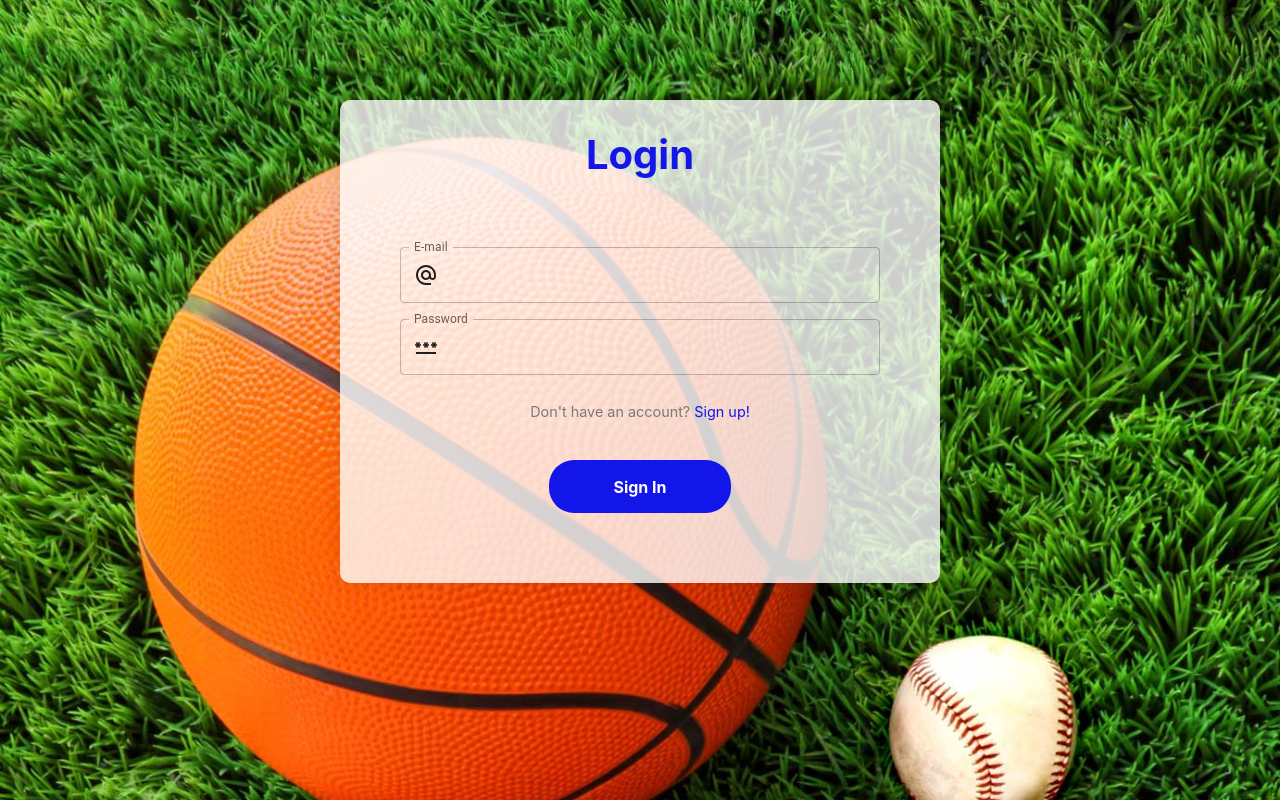
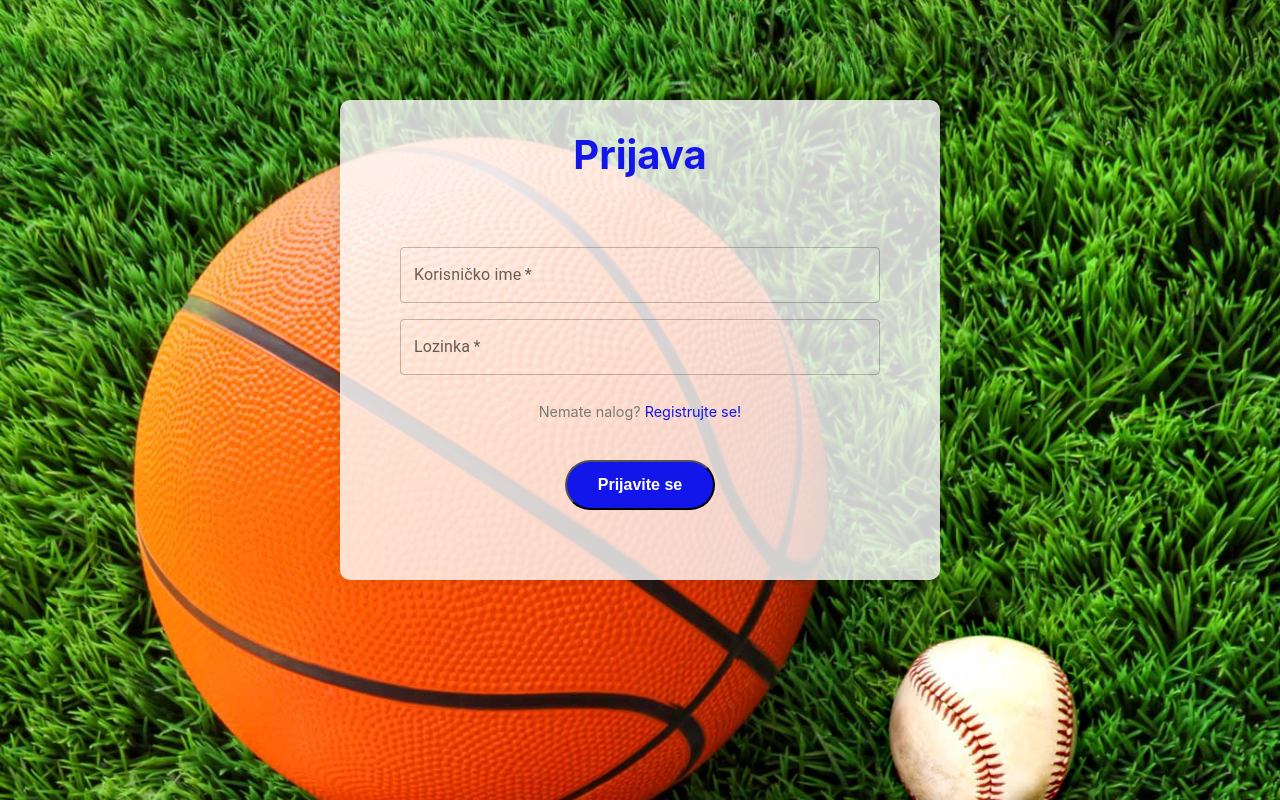
Before and after one commit to emadjedovic/dws-sportista, a React (Create React App) app in the folder app/: page / in a window 1280 px wide. Shown: the top 800 px of the page. Built offline with nearby package versions, Linux system fonts and the light colour scheme.

Commit message:
povezano sa endpointom

```diff
--- a/app/src/Components/LoginSignup.css
+++ b/app/src/Components/LoginSignup.css
@@ -1,5 +1,4 @@
-
-.container {
+.form, .container {
     display: flex;
     flex-direction: column;
     align-items: center;
@@ -58,14 +57,14 @@
     padding-left: 1rem;
 }
 
-.forgot-password {
+.account-check {
     margin-top: 20px;
     text-align: center;
     font-size: 0.9rem;
     color: #797979;
 }
 
-.forgot-password span {
+.account-check span {
     color: #1316e9;
     cursor: pointer;
 }
@@ -113,20 +112,10 @@
     margin-bottom: 8px;
   }
 
-  input[type="date"]::-webkit-calendar-picker-indicator {
-    display: none;
-}
-
-  input::-webkit-datetime-edit-fields-wrapper {
-    position: relative;
-    left: 1%;
-}
-input::-webkit-datetime-edit {
-    position: relative;
-    left: 1%;
-}
-
-
+  .poslovni-switch {
+    text-align: end;
+    color: #383636;
+  }
 
 @media screen and (max-width: 600px) {
     body{
--- a/app/src/Components/LoginSignup.js
+++ b/app/src/Components/LoginSignup.js
@@ -1,28 +1,65 @@
 import React, { useState } from 'react';
-import ReactDOM from 'react-dom/client'
-import Box from '@mui/material/Box';
-import FormControl from '@mui/material/FormControl';
-import TextField from '@mui/material/TextField';
+import {FormControl,TextField,Chip,Box,Switch} from '@mui/material';
+/*import AlternateEmailIcon from '@mui/icons-material/AlternateEmail';
+import PasswordIcon from '@mui/icons-material/Password';
 import PersonIcon from '@mui/icons-material/Person';
-import AlternateEmailIcon from '@mui/icons-material/AlternateEmail';
-import PasswordIcon from '@mui/icons-material/Password';
-import { Chip } from '@mui/material';
 import CalendarMonthIcon from '@mui/icons-material/CalendarMonth';
 import PersonPinCircleIcon from '@mui/icons-material/PersonPinCircle';
-import PhoneIcon from '@mui/icons-material/Phone';
-
-
-
+import PhoneIcon from '@mui/icons-material/Phone';*/
+import axios from 'axios';
 
 import './LoginSignup.css';
-/*import Login from './Login.jsx';
-import Signup from './SignUp.jsx';*/
 
+// Komponenta za registraciju korisnika
 const Signup = ({ toggleMode }) => {
+
+  // Stanje za podatke korisnika
+  const [userData, setUserData] = useState({
+    username: '',
+    ime: '',
+    prezime: '',
+    email: '',
+    password: '',
+    datum_rodjenja: '',
+    lokacija: '',
+    telefon: '',
+    izabraniSportovi: [],
+  });
+
+  // Stanje za izabrane sportove
   const [selectedSports, setSelectedSports] = useState([]);
+  // Stanje za trenutni sport
   const [currentSport, setCurrentSport] = useState('');
+  // Stanje za dostupne sportove (trebao bi endpoint za dohvatanje sportova iz baze)
   const [availableSports, setAvailableSports] = useState(['Fudbal', 'Košarka', 'Tenis', 'Odbojka']);
+  // Stanje za profil tipa poslovni ili korisnik
+  const [poslovni, setPoslovni] = React.useState(false);
 
+  // Funkcija za popunjavanje userData
+  const handleInputChange = (e) => {
+    const { name, value } = e.target;
+    setUserData({ ...userData, [name]: value });
+    };
+
+    // Funkcija za odabir poslovnog tipa profila
+    const handleChange = (e) => {
+      setPoslovni(e.target.checked);
+      console.log(poslovni)
+    };
+
+  // Funkcija za registraciju
+  const handleSubmit = async (e) => {
+    e.preventDefault();
+    try {
+      if(!poslovni){
+      const response = await axios.post('http://localhost:8000/register', userData);
+      console.log(response.data);}
+    } catch (error) {
+      console.error('Greška pri registraciji korisnika:', error);
+    }
+  };
+
+  // Funkcija za dodavanje izabranog sporta (ako nije već odabrano 3 sporta)
   const handleSportSelect = (sport) => {
     if (selectedSports.length < 3 && !selectedSports.includes(sport)) {
       setSelectedSports([...selectedSports, sport]);
@@ -30,14 +67,16 @@ const Signup = ({ toggleMode }) => {
     }
   };
 
+  // Funkcija za uklanjanje izabranog sporta
   const handleSportRemove = (sportToRemove) => {
     setSelectedSports(selectedSports.filter(sport => sport !== sportToRemove));
   };
 
+  // Prikaz forme za registraciju
   return (
-    <div className='container'>
+    <form className='form' onSubmit={handleSubmit} >
       <div className='header'>
-        <div className='text'>Sign Up</div>
+        <div className='text'>Registracija</div>
       </div>
       <div className='inputs'>
         <Box
@@ -53,86 +92,92 @@ const Signup = ({ toggleMode }) => {
         >
           <FormControl variant="standard">
             <TextField
-              id="name"
-              label="Name"
-              InputProps={{
-
-                startAdornment: (
-                  <PersonIcon />
-                ),
-              }}
+              id="username"
+              label="Korisničko ime"
+              name="username"
+              value={userData.username}
+              onChange={handleInputChange}
+              required
             />
           </FormControl>
           <FormControl variant="standard">
             <TextField
-              id="last-name"
-              label="Last name"
+              id="ime"
+              label="Ime"
+
+              name="ime"
+              value={userData.ime}
+              onChange={handleInputChange}
+              required
+            />
+          </FormControl>
+          <FormControl variant="standard">
+            <TextField
+              id="prezime"
+              label="Prezime"
+              name="prezime"
+              value={userData.prezime}
+              onChange={handleInputChange}
+              required
             />
           </FormControl>
           <FormControl variant="standard">
             <TextField
               id="email"
               label="E-mail"
-              InputProps={{
-                startAdornment: (
-                  <AlternateEmailIcon />
-                ),
-              }}
+
+              name="email"
+              value={userData.email}
+              onChange={handleInputChange}
+              required
             />
           </FormControl>
           <FormControl variant="standard">
             <TextField
               id="password"
-              label="Password"
+              label="Lozinka"
               type="password"
-              InputProps={{
-
-                startAdornment: (
-                  <PasswordIcon />
-                ),
-              }}
+              name="password"
+              value={userData.password}
+              onChange={handleInputChange}
+              required
             />
           </FormControl>
           <FormControl variant="standard">
             <TextField
-              id="date_of_birth"
-              placeholder="Date of birth"
-              label="Date of birth"
+              id="datum_rodjenja"
+              placeholder="Datum rođenja"
               type="date"
-              InputProps={{
-                startAdornment: (
-                  <CalendarMonthIcon/>
-                ),
-              }}
-
+              name="datum_rodjenja"
+              value={userData.datum_rodjenja}
+              onChange={handleInputChange}
+              required
             />
           </FormControl>
           <FormControl variant="standard">
             <TextField
-              id="location"
-              label="Location"
-              InputProps={{
-                startAdornment: (
-                  <PersonPinCircleIcon />
-                ),
-              }}
+              id="lokacija"
+              label="Lokacija"
+              name="lokacija"
+              value={userData.lokacija}
+              onChange={handleInputChange}
+              required
             />
           </FormControl>
           <FormControl variant="standard">
             <TextField
-              id="phone"
-              label="Phone"
-              InputProps={{
-                startAdornment: (
-                  <PhoneIcon/>
-                ),
-              }}
+              id="telefon"
+              label="Telefon"
+
+              name="telefon"
+              value={userData.telefon}
+              onChange={handleInputChange}
+
             />
           </FormControl>
 
           <Box component="div" className="select-sport-div">
-              <label className='select-sport-label'>Select up to 3 sports</label>
-
+            <label className='select-sport-label'>Izaberite do 3 sporta:</label>
             <Box
               component="fieldset"
               id="sports"
@@ -175,24 +220,58 @@ const Signup = ({ toggleMode }) => {
               ))}
             </Box>
           </Box>
+          <div className='poslovni-switch'>
+            <label>Poslovni</label>
+              <Switch
+              label='Poslovni'
+                checked={poslovni}
+                onChange={handleChange}
+                inputProps={{ 'aria-label': 'controlled' }}
+              />
+          </div>
         </Box>
       </div>
-      <div className='forgot-password'>Already have an account? <span onClick={toggleMode}>Sign in!</span></div>
+      <div className='account-check'>Već imate nalog? <span onClick={toggleMode}>Prijavite se!</span></div>
       <div className='submit-container'>
-        <div className='submit'>Sign Up</div>
+        <button type="submit" className='submit'>Registracija</button>
       </div>
-    </div>
+    </form>
   );
 };
 
+// Komponenta za prijavu korisnika
+const Login = ({ toggleMode }) => {
 
-const Login = ({ toggleMode }) => {
+  const formData = new FormData();
+
+  // Funkcija za popunjavanje objekta formData podacima korisnika
+  const handleInputChange = (e) => {
+    const { name, value } = e.target;
+    formData.set(name, value);
+    }
+
+  // Funkcija za prijavu
+  const handleSubmit = async (e) => {
+    e.preventDefault();
+    try {
+      const response = await axios.post('http://localhost:8000/token', formData, {
+        headers: {
+          'Content-Type': 'multipart/form-data',
+        },
+      });
+      console.log("Uspješan login!\n", response.data);
+    } catch (error) {
+      console.error('Greška pri prijavi korisnika:', error);
+    }
+  }
+
+  // Forma za prijavu
   return (
-    <div className='container'>
+    <form className='container' onSubmit={handleSubmit}>
       <div className='header'>
-        <div className='text'>Login</div>
+        <div className='text'>Prijava</div>
       </div>
-      <div className='inputs'>
+      <div className='inputs' >
         <Box
           sx={{
             display: 'flex',
@@ -206,43 +285,45 @@ const Login = ({ toggleMode }) => {
         >
           <FormControl variant="standard">
             <TextField
-              id="input-with-icon-adornment"
-              label="E-mail"
-              InputProps={{
-                startAdornment: (
-                  <AlternateEmailIcon />
-                ),
-              }}
+              id="username"
+              label="Korisničko ime"
+              name="username"
+              onChange={handleInputChange}
+              required
             />
           </FormControl>
           <FormControl variant="standard">
             <TextField
-              id="input-with-icon-adornment"
-              label="Password"
-              InputProps={{
-                startAdornment: (
-                  <PasswordIcon />
-                ),
-              }}
+              id="password"
+              type="password"
+              label="Lozinka"
+              name="password"
+              onChange={handleInputChange}
+              required
             />
           </FormControl>
         </Box>
       </div>
-      <div className='forgot-password'>Don't have an account? <span onClick={toggleMode}>Sign up!</span></div>
+      <div className='account-check'>Nemate nalog? <span onClick={toggleMode}>Registrujte se!</span></div>
       <div className='submit-container'>
-        <div className='submit'>Sign In</div>
+        <button type='submit' className='submit'>Prijavite se</button>
       </div>
-    </div>
+    </form>
   );
 };
 
+// Komponenta za prijavu/registraciju
 const LoginSignup = () => {
+
+    // Stanje za praćenje režima (prijavljivanje ili registracija)
   const [isSignUp, setIsSignUp] = useState(false);
 
+  // Funkcija za promjenu režima
   const toggleMode = () => {
     setIsSignUp(!isSignUp);
   };
 
+  // Dodjeljivanje komponente u zavisnosti od režima
   let component;
   if (!isSignUp) {
     component = <Login toggleMode={toggleMode} />;
@@ -250,6 +331,8 @@ const LoginSignup = () => {
     component = <Signup toggleMode={toggleMode} />;
   }
 
+  // Prikaz komponente
+  window.scrollTo(0, 0)
   return (
     <>
       {component}
```
Also changed, not shown: 2 other files (tests, documents, lock files or other folders).
